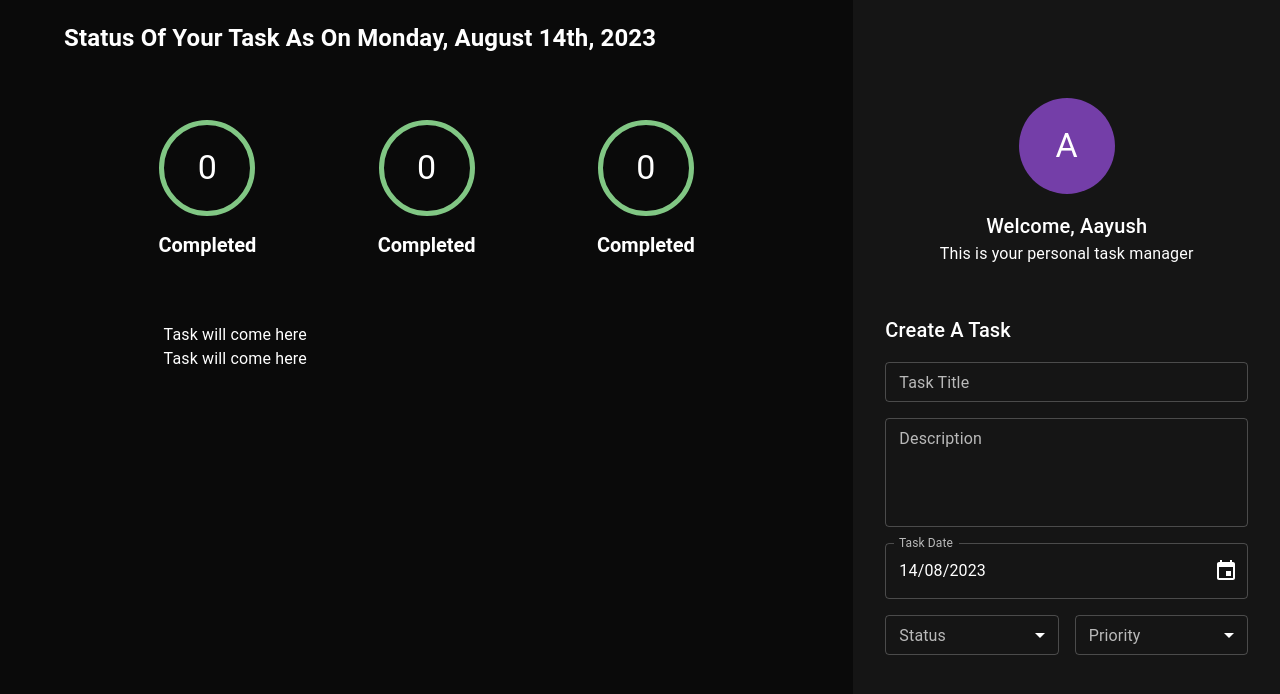
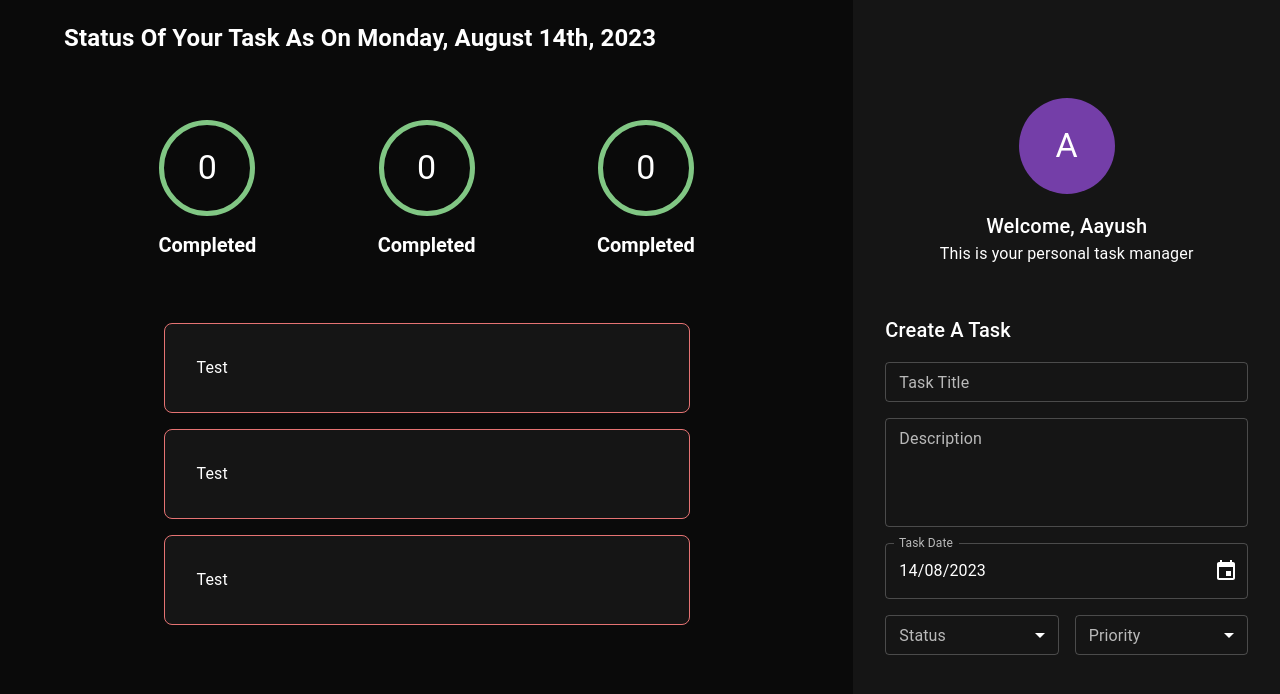
Before and after one commit to aayushjainx/todo-typescript, a React (Create React App) app in the folder todo-react/: page / in a window 1280 px wide. Shown: the top 694 px of the page. Built offline with nearby package versions, Linux system fonts and the light colour scheme.

Commit message:
feat: create task component

```diff
--- /dev/null
+++ b/todo-react/src/components/task/task.tsx
@@ -0,0 +1,24 @@
+import { Box } from '@mui/material';
+import React, { FC, ReactElement } from 'react';
+
+export const Task: FC = (): ReactElement => {
+  return (
+    <Box
+      display="flex"
+      width="100%"
+      justifyContent="flex-start"
+      flexDirection="column"
+      mb={2}
+      p={4}
+      sx={{
+        width: '100%',
+        backgroundColor: 'background.paper',
+        borderRadius: '8px',
+        border: '1px solid',
+        borderColor: 'error.light',
+      }}
+    >
+      Test
+    </Box>
+  );
+};
--- a/todo-react/src/components/taskArea/taskArea.tsx
+++ b/todo-react/src/components/taskArea/taskArea.tsx
@@ -2,6 +2,7 @@
 import { Box, Grid } from '@mui/material';
 import { format } from 'date-fns';
 import { TaskCounter } from '../taskCounter/taskCounter';
+import { Task } from '../task/task';
 
 export const TaskArea: FC = (): ReactElement => {
   return (
@@ -25,8 +26,9 @@
           <TaskCounter />
         </Grid>
         <Grid item display="flex" flexDirection="column" xs={10} md={8}>
-          <Box>Task will come here</Box>
-          <Box>Task will come here</Box>
+          <Task />
+          <Task />
+          <Task />
         </Grid>
       </Grid>
     </Grid>
```
